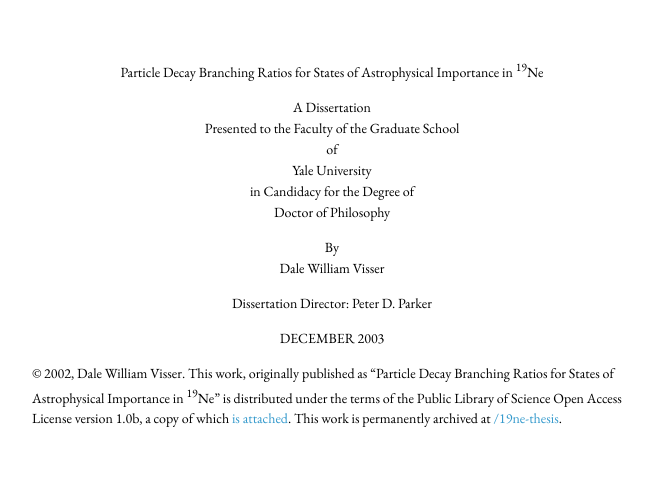
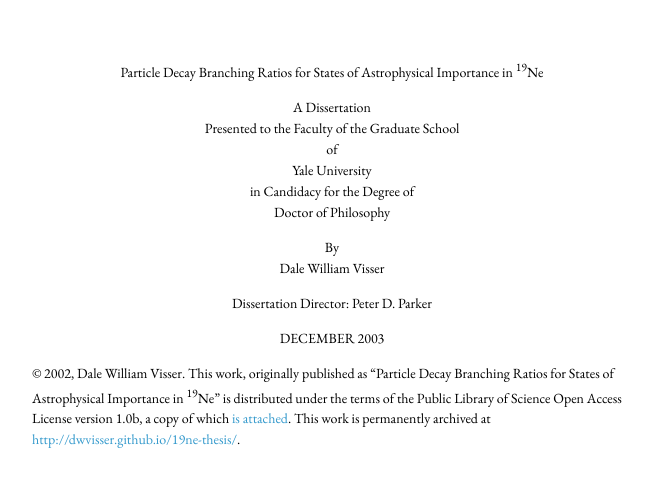
Before and after one commit to dwvisser/19ne-thesis, a Jekyll site: the page built from title_page.md, in a window 1280 px wide. Shown: the top 487 px of the page, without its empty margins (308-961 px from the left). Built offline with Jekyll 4.4.1, drawn with Linux system fonts in a browser that asks for light colours.

Commit message:
Fixed archive URL display.

```diff
--- a/title_page.md
+++ b/title_page.md
@@ -33,4 +33,4 @@ Decay Branching Ratios for States of Astrophysical Importance in
 <sup>19</sup>Ne" is distributed under the terms of the Public Library of
 Science Open Access License version 1.0b, a copy of which
 [is attached]({{site.baseurl}}/license/). This work is permanently
-archived at [{{site.baseurl}}](http://dwvisser.github.io/19ne-thesis/).
+archived at [http://dwvisser.github.io/19ne-thesis/]({{site.baseurl}}).
```
